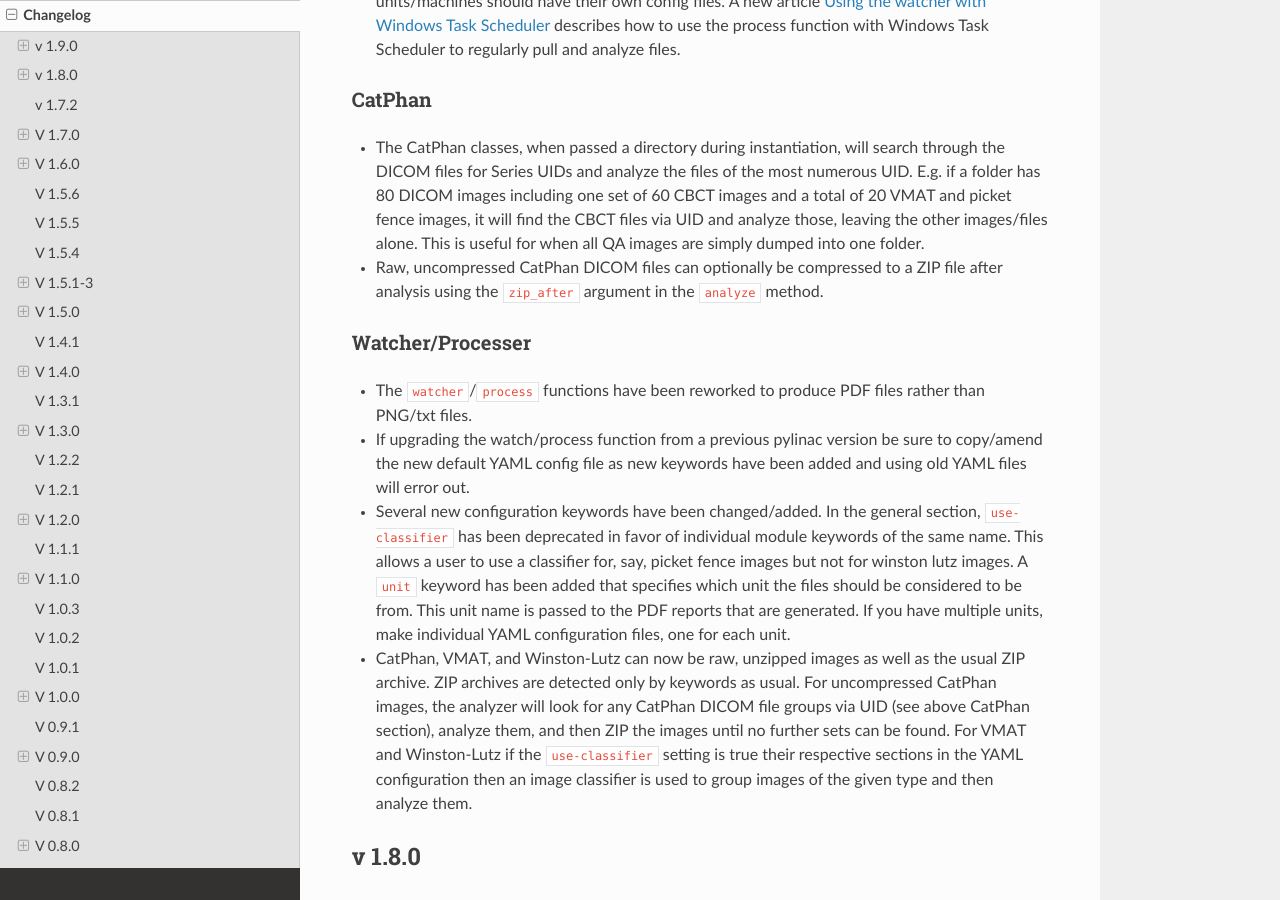
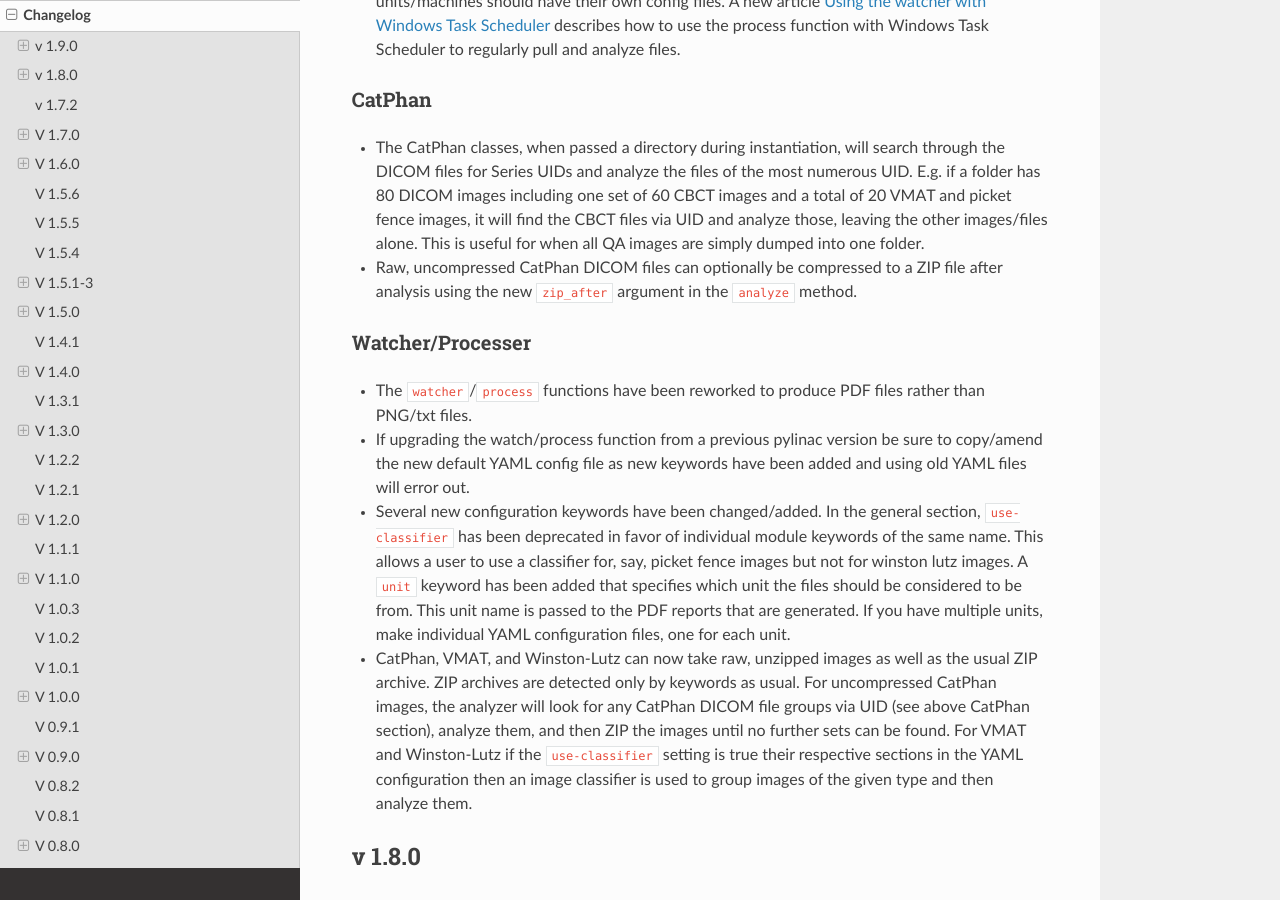
Before and after one commit to jrkerns/pylinac, a Sphinx documentation site: the page built from docs/source/changelog.rst, in a window 1280 px wide and 900 px high, scrolled down 398 px. Built offline with Sphinx 7.4.7 and the Read the Docs theme 2.0.0, drawn with Linux system fonts in a browser that asks for light colours.

```diff
--- a/docs/source/changelog.rst
+++ b/docs/source/changelog.rst
@@ -24,7 +24,7 @@
   for Series UIDs and analyze the files of the most numerous UID. E.g. if a folder has 80 DICOM images including
   one set of 60 CBCT images and a total of 20 VMAT and picket fence images, it will find the CBCT files via UID and analyze
   those, leaving the other images/files alone. This is useful for when all QA images are simply dumped into one folder.
-* Raw, uncompressed CatPhan DICOM files can optionally be compressed to a ZIP file after analysis using the ``zip_after``
+* Raw, uncompressed CatPhan DICOM files can optionally be compressed to a ZIP file after analysis using the new ``zip_after``
   argument in the ``analyze`` method.
 
 Watcher/Processer
@@ -39,7 +39,7 @@
   that specifies which unit the files should be considered to be from. This unit name is passed to the PDF
   reports that are generated. If you have multiple units, make individual YAML configuration files, one for each
   unit.
-* CatPhan, VMAT, and Winston-Lutz can now be raw, unzipped images as well as the usual ZIP archive. ZIP archives
+* CatPhan, VMAT, and Winston-Lutz can now take raw, unzipped images as well as the usual ZIP archive. ZIP archives
   are detected only by keywords as usual. For uncompressed CatPhan images, the analyzer will look for any CatPhan DICOM
   file groups via UID (see above CatPhan section), analyze them, and then ZIP the images until no further sets can be found.
   For VMAT and Winston-Lutz if the ``use-classifier`` setting is true their respective sections in the YAML configuration
```
Also changed, not shown: 1 other file.
